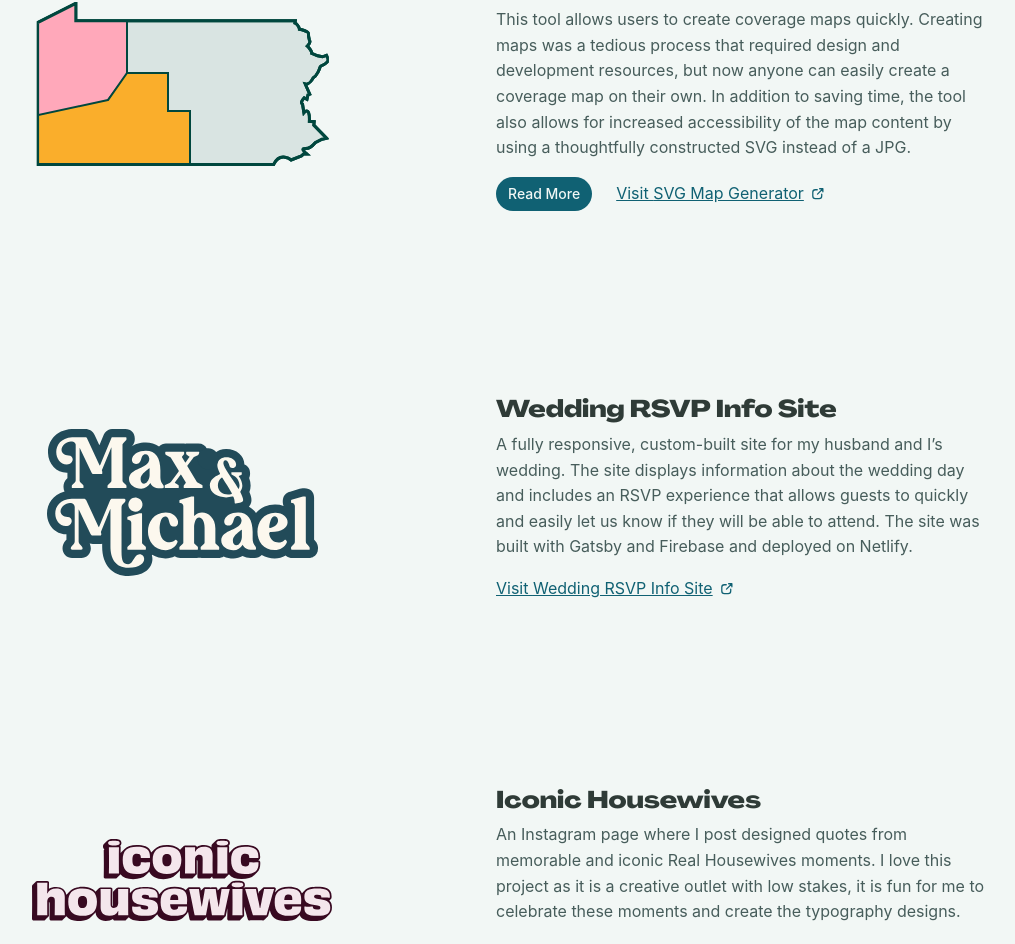
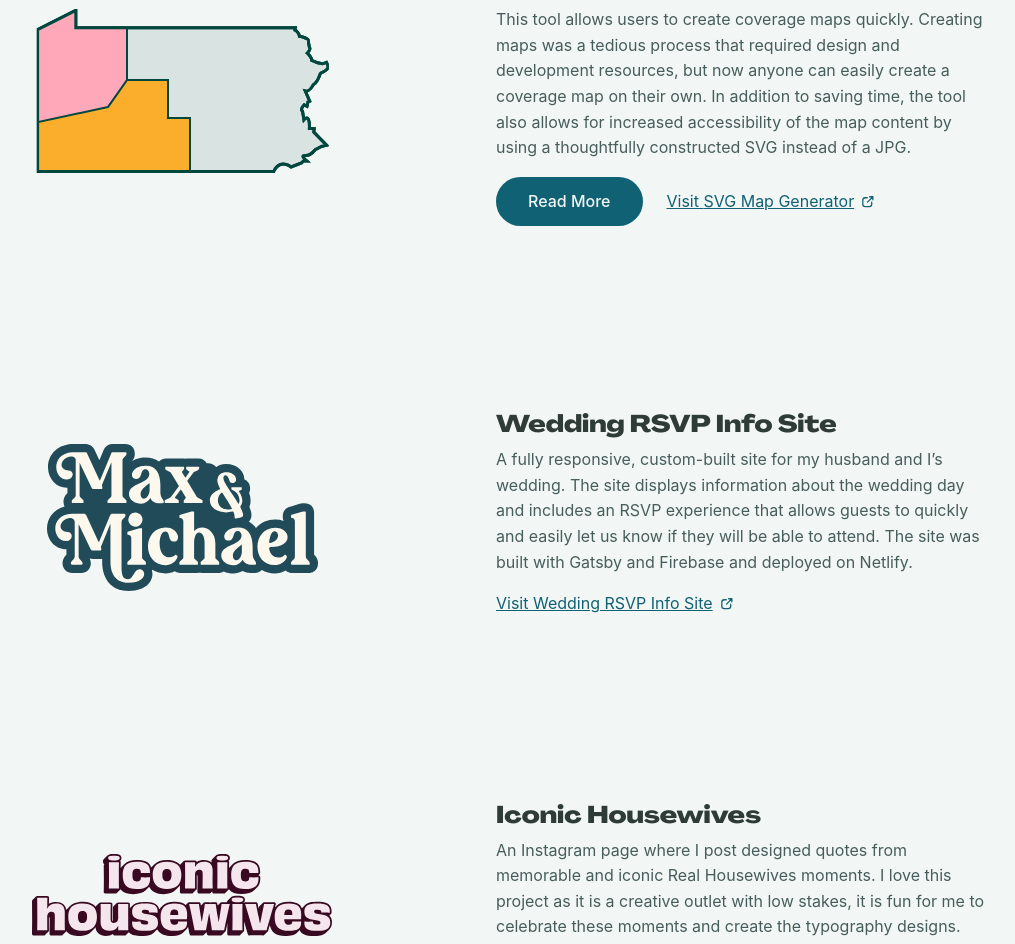
Before and after one commit to maxleee/personal-site, a Next.js app: page / in a window 1280 px wide. Shown: the part 2205-3149 px from the top of the page, without its empty margins (176-1191 px from the left). Built offline with nearby package versions, Linux system fonts and the light colour scheme.

Commit message:
button style exploration

```diff
--- a/components/buttonLink.js
+++ b/components/buttonLink.js
@@ -1,9 +1,9 @@
 import Link from 'next/link';
 import Icon from './icon';
 
-export default function ButtonLink({ href, icon, children }) {
+export default function ButtonLink({ href, icon, children, size }) {
   return (
-    <Link href={href} className='button-link'>
+    <Link href={href} className={`button-link ${size === 'large' && 'large'}`}>
       {icon?.position == 'start' && <Icon icon={icon.type} />}
       {children}
       {icon?.position == 'end' && <Icon icon={icon.type} />}
--- a/pages/index.js
+++ b/pages/index.js
@@ -81,7 +81,11 @@ export default function Home({ allPostsData }) {
                 <Link className='more-link' href={`/posts/${id}`}>
                   Read More
                 </Link> */}
-                {intro && <ButtonLink href={`/posts/${id}`}>Read More</ButtonLink>}
+                {intro && (
+                  <ButtonLink href={`/posts/${id}`} size='large'>
+                    Read More
+                  </ButtonLink>
+                )}
                 <ExternalLinkIcon link={link}>Visit {title}</ExternalLinkIcon>
               </div>
             </div>
```
